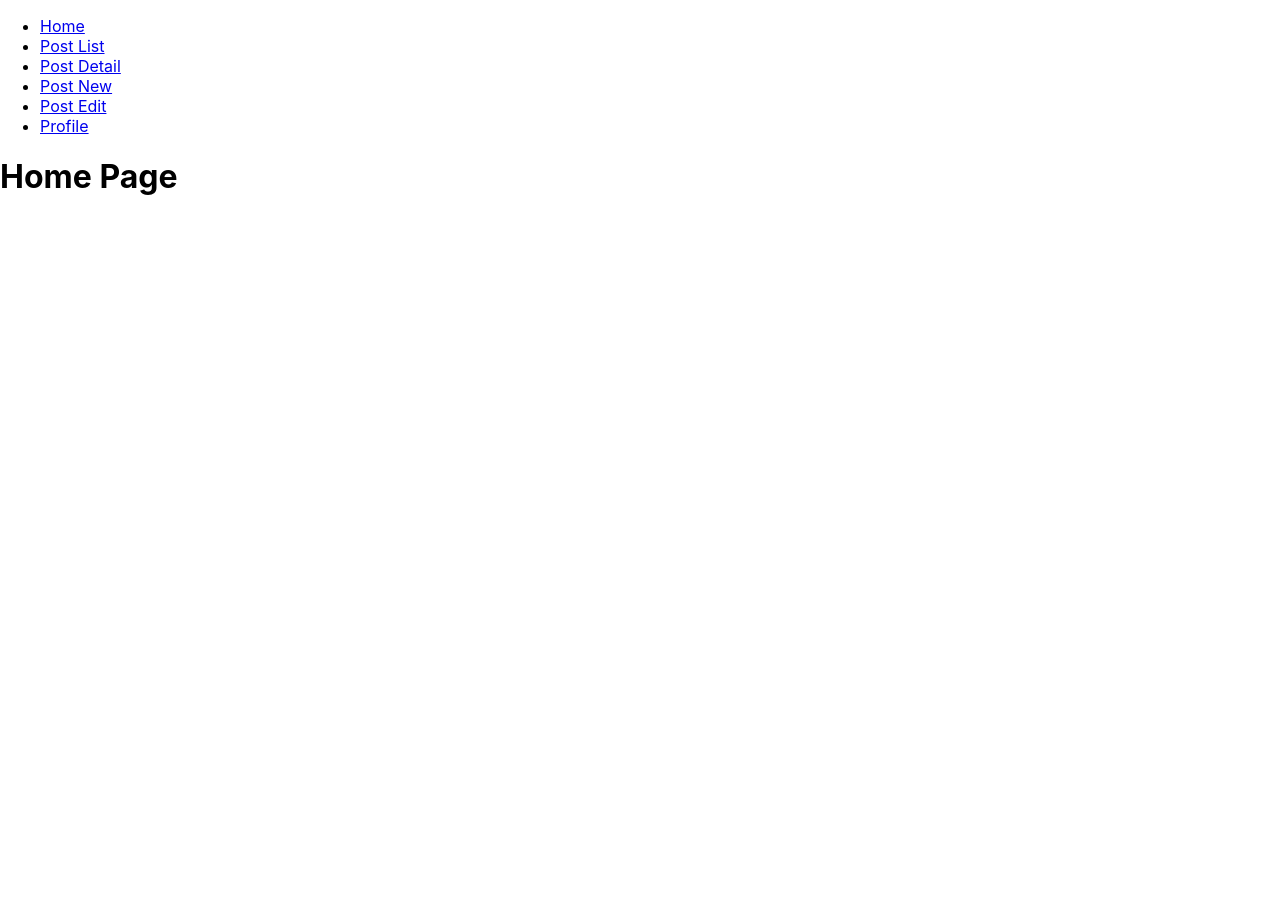
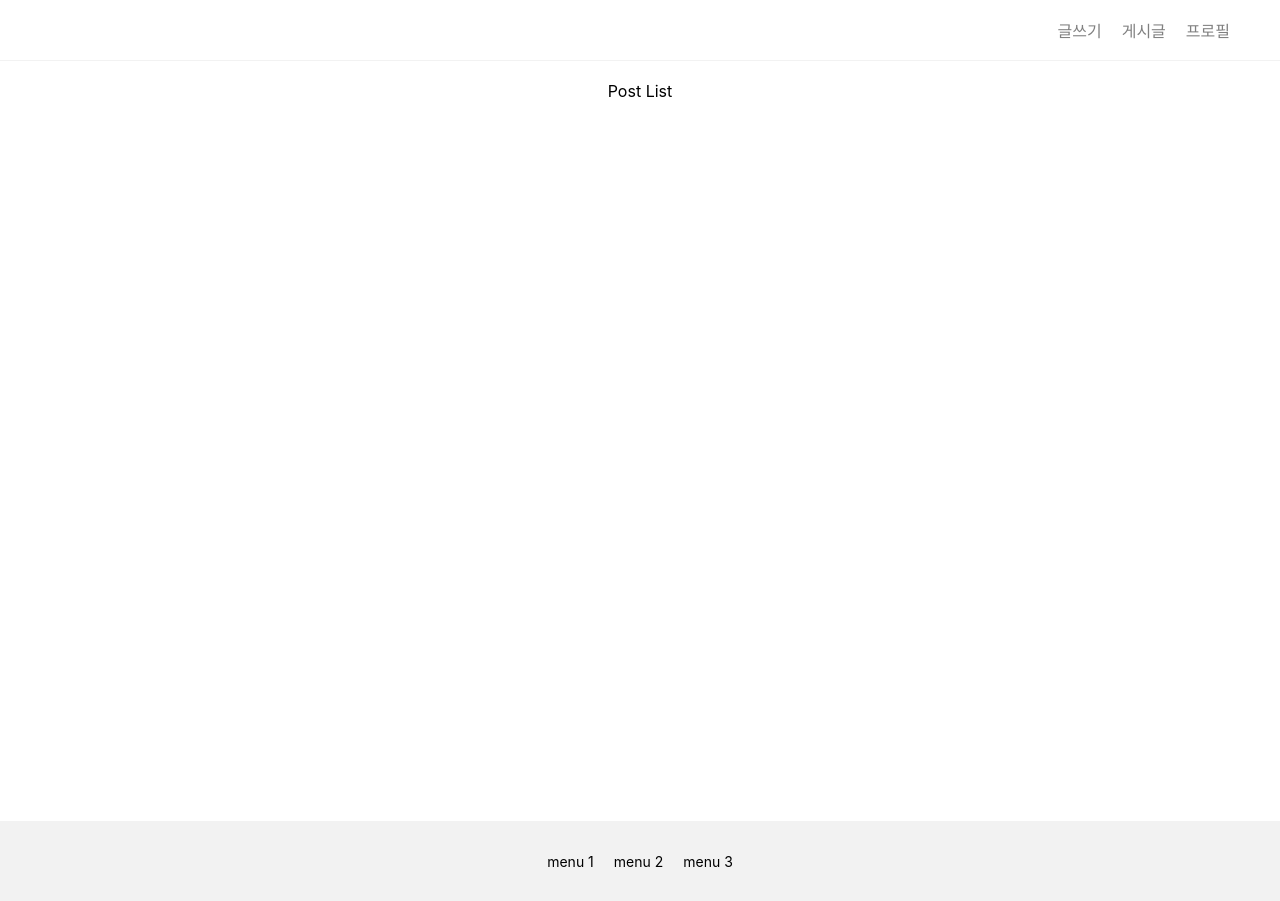
Before and after one commit to rladudgh321/ex-blog, a React (Create React App) app: page / in a window 1280 px wide. Before the commit the page ends 800 px from the top, so only its background shows below. Built offline with nearby package versions, Linux system fonts and the light colour scheme.

Commit message:
03. 프로젝트 기본구조 세팅

```diff
--- a/src/App.tsx
+++ b/src/App.tsx
@@ -1,40 +1,8 @@
-import './App.css';
-
-import { Link, Navigate, Route, Routes } from 'react-router-dom';
+import Router from './components/Routes';
 
 function App() {
   return (
-    <>
-      <ul>
-        <li>
-          <Link to="/">Home</Link>
-        </li>
-        <li>
-          <Link to="/posts">Post List</Link>
-        </li>
-        <li>
-          <Link to="/posts/:id">Post Detail</Link>
-        </li>
-        <li>
-          <Link to="/posts/new">Post New</Link>
-        </li>
-        <li>
-          <Link to="/posts/edit/:id">Post Edit</Link>
-        </li>
-        <li>
-          <Link to="/profile">Profile</Link>
-        </li>
-      </ul>
-      <Routes>
-        <Route path='/' element={<h1>Home Page</h1>} />
-        <Route path='/posts' element={<h1>Post List Page</h1>} />
-        <Route path='/posts/:id' element={<h1>Post Detail Page</h1>} />
-        <Route path='/posts/new' element={<h1>Post New Page</h1>} />
-        <Route path='/posts/edit/:id' element={<h1>Post Edit Page</h1>} />
-        <Route path='/profile' element={<h1>Profile Page</h1>} />
-        <Route path='*' element={<Navigate replace to="/" />} />
-      </Routes>
-    </>
+    <Router />
   );
 }
 
--- /dev/null
+++ b/src/components/Routes.tsx
@@ -0,0 +1,21 @@
+import { Navigate, Route, Routes } from 'react-router-dom';
+import Home from '../pages/home';
+import PostList from '../pages/posts';
+import PostDetail from '../pages/posts/detail';
+import PostEdit from '../pages/posts/edit';
+import PostNew from '../pages/posts/new';
+import Profile from '../pages/profile';
+
+export default function Router() {
+  return (
+      <Routes>
+        <Route path='/' element={<Home />} />
+        <Route path='/posts' element={<PostList />} />
+        <Route path='/posts/new' element={<PostNew />} />
+        <Route path='/posts/edit/:id' element={<PostEdit />} />
+        <Route path='/posts/:id' element={<PostDetail />} />
+        <Route path='/profile' element={<Profile />} />
+        <Route path='*' element={<Navigate replace to="/" />} />
+      </Routes>
+  );
+}
--- a/src/index.css
+++ b/src/index.css
@@ -11,3 +11,56 @@
   font-family: source-code-pro, Menlo, Monaco, Consolas, 'Courier New',
     monospace;
 }
+
+/* header */
+header {
+  display: flex;
+  flex-direction: row-reverse;
+  border-bottom: 1px solid #f2f2f2;
+  min-height: 40px;
+  /*
+    min-height를 주네?
+    padding을 줘서 여백 맞추기가 최고여
+    패딩 준다음에 높이가 부족하걸랑 min height를 주자
+    왜냐하면 padding을 줘도 높이가 상승한다
+  */
+  align-items: center;
+  justify-content: space-between;
+  padding: 10px 40px;
+}
+
+header a {
+  margin: 0 10px;
+  text-decoration: none;
+  color: gray;
+}
+
+header a:hover,
+header a:focus{
+  color:black;
+}
+
+/* footer */
+footer {
+  display: flex;
+  gap: 20px;
+  background-color: #f2f2f2;
+  min-height: 40px;
+  /* min height를 줘도 padding을 줘도 백그라운드 컬러의 여백이 증가하네 */
+  justify-content: center;
+  align-items: center;
+  padding: 20px 40px;
+  font-size: 14px;
+}
+
+/* post list */
+.post-list {
+  min-height: 90vh;
+  /*
+    view port 90%를 주는 구나...
+    내용도 마찬가지로 우선 패딩을 줘서 한줄이 꽉차 있을 경우까지 생각한다음에
+    text-center
+  */
+  padding: 20px 40px;
+  text-align: center;
+}
--- /dev/null
+++ b/src/pages/home/index.tsx
@@ -0,0 +1,21 @@
+import { Link } from 'react-router-dom';
+
+export default function Home() {
+  return (
+    <div>
+      <header>
+        <div>
+          <Link to="/posts/new">글쓰기</Link>
+          <Link to="/posts">게시글</Link>
+          <Link to="/profile">프로필</Link>
+        </div>
+      </header>
+      <div className="post-list">Post List</div>
+      <footer>
+        <div>menu 1</div>
+        <div>menu 2</div>
+        <div>menu 3</div>
+      </footer>
+    </div>
+  );
+}
--- /dev/null
+++ b/src/pages/login/index.tsx
@@ -0,0 +1,5 @@
+export default function Login() {
+  return (
+    <h1>login page</h1>
+  );
+}
--- /dev/null
+++ b/src/pages/posts/detail.tsx
@@ -0,0 +1,5 @@
+export default function PostDetail(){
+  return (
+    <h1>Post Detail Page</h1>
+  );
+}
--- /dev/null
+++ b/src/pages/posts/edit.tsx
@@ -0,0 +1,5 @@
+export default function PostEdit(){
+  return (
+    <h1>Post Edit Page</h1>
+  );
+}
--- /dev/null
+++ b/src/pages/posts/index.tsx
@@ -0,0 +1,5 @@
+export default function PostList() {
+  return (
+    <h1>Post List Page</h1>
+  );
+}
--- /dev/null
+++ b/src/pages/posts/new.tsx
@@ -0,0 +1,5 @@
+export default function PostNew(){
+  return (
+    <h1>Post New Page</h1>
+  );
+}
--- /dev/null
+++ b/src/pages/profile/index.tsx
@@ -0,0 +1,5 @@
+export default function Profile(){
+  return (
+    <h1>profile Page</h1>
+  );
+}
--- /dev/null
+++ b/src/pages/signup/index.tsx
@@ -0,0 +1,5 @@
+export default function Signup() {
+  return (
+    <h1>Signup page</h1>
+  );
+}
```
